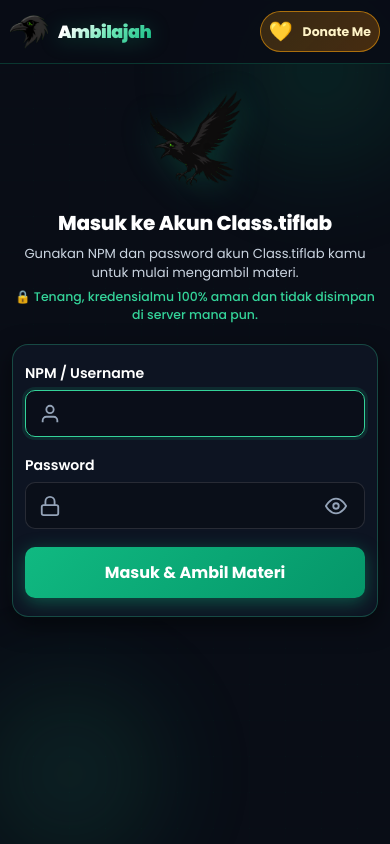
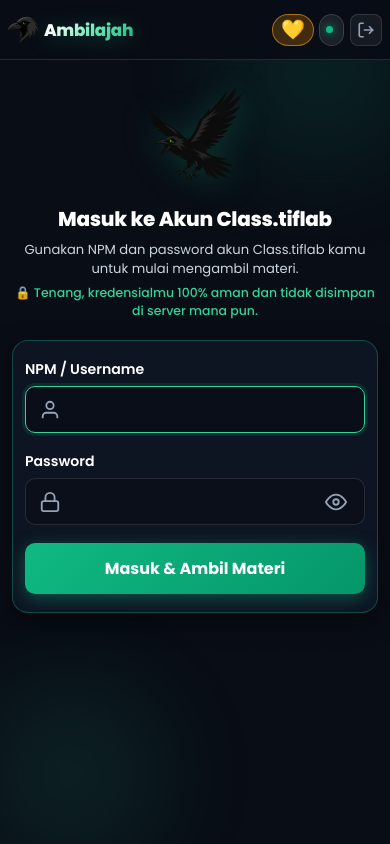
Before and after one commit to Dafalahl/Ambilajah, a website: page public/index.html in a window 390 px wide. Drawn offline with Linux system fonts and the light colour scheme.

Commit message:
fix(navbar): ensure logged-in navbar is fully responsive and never overflows on mobile

```diff
--- a/public/index.html
+++ b/public/index.html
@@ -36,7 +36,7 @@
       <nav class="nav-actions">
         <button class="btn btn-donate" onclick="openDonateModal()" id="btn-nav-donate">
           <span class="donate-heart">💛</span>
-          <span>Donate Me</span>
+          <span class="donate-text">Donate Me</span>
         </button>
 
         <div id="user-controls" style="display:none;">
--- a/public/style.css
+++ b/public/style.css
@@ -1114,72 +1114,114 @@ body {
     background-size: 36px 36px !important;
   }
 
-  /* 2. Responsive & Compact Navbar */
+  /* 2. Responsive & Compact Navbar (Optimized for Logged In & Logged Out States) */
   .app-header {
-    height: 64px !important;
-    background: rgba(9, 13, 22, 0.96) !important;
+    height: 60px !important;
+    background: rgba(9, 13, 22, 0.97) !important;
     backdrop-filter: none !important;
     -webkit-backdrop-filter: none !important;
     border-bottom: 1px solid rgba(16, 185, 129, 0.25) !important;
   }
 
   .header-container {
-    padding: 0 14px !important;
-    gap: 10px !important;
+    padding: 0 12px !important;
+    gap: 8px !important;
+    display: flex !important;
+    justify-content: space-between !important;
+    align-items: center !important;
+    width: 100% !important;
+    max-width: 100% !important;
   }
 
   .logo-wrapper {
-    gap: 10px !important;
+    gap: 8px !important;
+    flex-shrink: 0 !important;
+    display: flex !important;
+    align-items: center !important;
   }
 
   .logo-badge {
-    width: 38px !important;
-    height: 38px !important;
+    width: 34px !important;
+    height: 34px !important;
     filter: none !important;
   }
 
   .brand-title {
-    font-size: 1.22rem !important;
+    font-size: 1.15rem !important;
+    font-weight: 800 !important;
+    letter-spacing: -0.3px !important;
   }
 
   .nav-actions {
-    gap: 8px !important;
+    gap: 6px !important;
+    flex-shrink: 0 !important;
+    display: flex !important;
+    align-items: center !important;
   }
 
   .btn-donate {
-    padding: 6px 12px !important;
-    font-size: 0.82rem !important;
+    padding: 6px 10px !important;
+    font-size: 0.8rem !important;
+    height: 34px !important;
     border-radius: var(--radius-full) !important;
     box-shadow: none !important;
+    display: inline-flex !important;
+    align-items: center !important;
+    gap: 4px !important;
   }
 
   #user-controls {
     gap: 6px !important;
+    display: flex !important;
+    align-items: center !important;
   }
 
   .user-pill {
-    padding: 5px 10px !important;
-    gap: 6px !important;
+    padding: 4px 8px !important;
+    height: 34px !important;
+    gap: 5px !important;
     background: rgba(255, 255, 255, 0.08) !important;
-    border-color: rgba(255, 255, 255, 0.15) !important;
+    border: 1px solid rgba(255, 255, 255, 0.15) !important;
+    border-radius: var(--radius-full) !important;
+    display: inline-flex !important;
+    align-items: center !important;
+    max-width: 100px !important;
+    box-sizing: border-box !important;
   }
 
   .user-dot {
-    width: 8px !important;
-    height: 8px !important;
+    width: 7px !important;
+    height: 7px !important;
+    flex-shrink: 0 !important;
   }
 
   .user-npm {
-    font-size: 0.8rem !important;
-    max-width: 100px;
-    overflow: hidden;
-    text-overflow: ellipsis;
-    white-space: nowrap;
+    font-size: 0.78rem !important;
+    max-width: 75px !important;
+    overflow: hidden !important;
+    text-overflow: ellipsis !important;
+    white-space: nowrap !important;
+    font-weight: 700 !important;
   }
 
   .btn-logout {
-    padding: 6px 10px !important;
+    padding: 0 !important;
+    width: 34px !important;
+    height: 34px !important;
+    min-width: 34px !important;
     min-height: 34px !important;
+    border-radius: 8px !important;
+    display: inline-flex !important;
+    align-items: center !important;
+    justify-content: center !important;
+    flex-shrink: 0 !important;
+    background: rgba(255, 255, 255, 0.06) !important;
+    border: 1px solid rgba(255, 255, 255, 0.12) !important;
+  }
+
+  .btn-logout svg {
+    width: 18px !important;
+    height: 18px !important;
   }
 
   .logout-text {
@@ -1457,21 +1499,54 @@ body {
 
 @media (max-width: 480px) {
   .header-container {
-    padding: 0 10px !important;
+    padding: 0 8px !important;
+    gap: 6px !important;
+  }
+
+  .logo-wrapper {
+    gap: 6px !important;
+  }
+
+  .logo-badge {
+    width: 30px !important;
+    height: 30px !important;
   }
 
   .brand-title {
-    font-size: 1.1rem !important;
+    font-size: 1.05rem !important;
+  }
+
+  .nav-actions {
+    gap: 5px !important;
   }
 
   .btn-donate {
     padding: 5px 8px !important;
     font-size: 0.78rem !important;
+    height: 32px !important;
+  }
+
+  .btn-donate .donate-text {
+    display: none !important;
+  }
+
+  .user-pill {
+    padding: 4px 6px !important;
+    height: 32px !important;
+    max-width: 82px !important;
+    gap: 4px !important;
   }
 
   .user-npm {
-    max-width: 75px !important;
+    max-width: 58px !important;
     font-size: 0.75rem !important;
+  }
+
+  .btn-logout {
+    width: 32px !important;
+    height: 32px !important;
+    min-width: 32px !important;
+    min-height: 32px !important;
   }
 
   .card-login {
@@ -1490,3 +1565,22 @@ body {
     justify-content: center !important;
   }
 }
+
+@media (max-width: 360px) {
+  .header-container {
+    padding: 0 6px !important;
+  }
+
+  .brand-title {
+    font-size: 0.95rem !important;
+  }
+
+  .user-pill {
+    max-width: 68px !important;
+  }
+
+  .user-npm {
+    max-width: 46px !important;
+    font-size: 0.7rem !important;
+  }
+}
```
